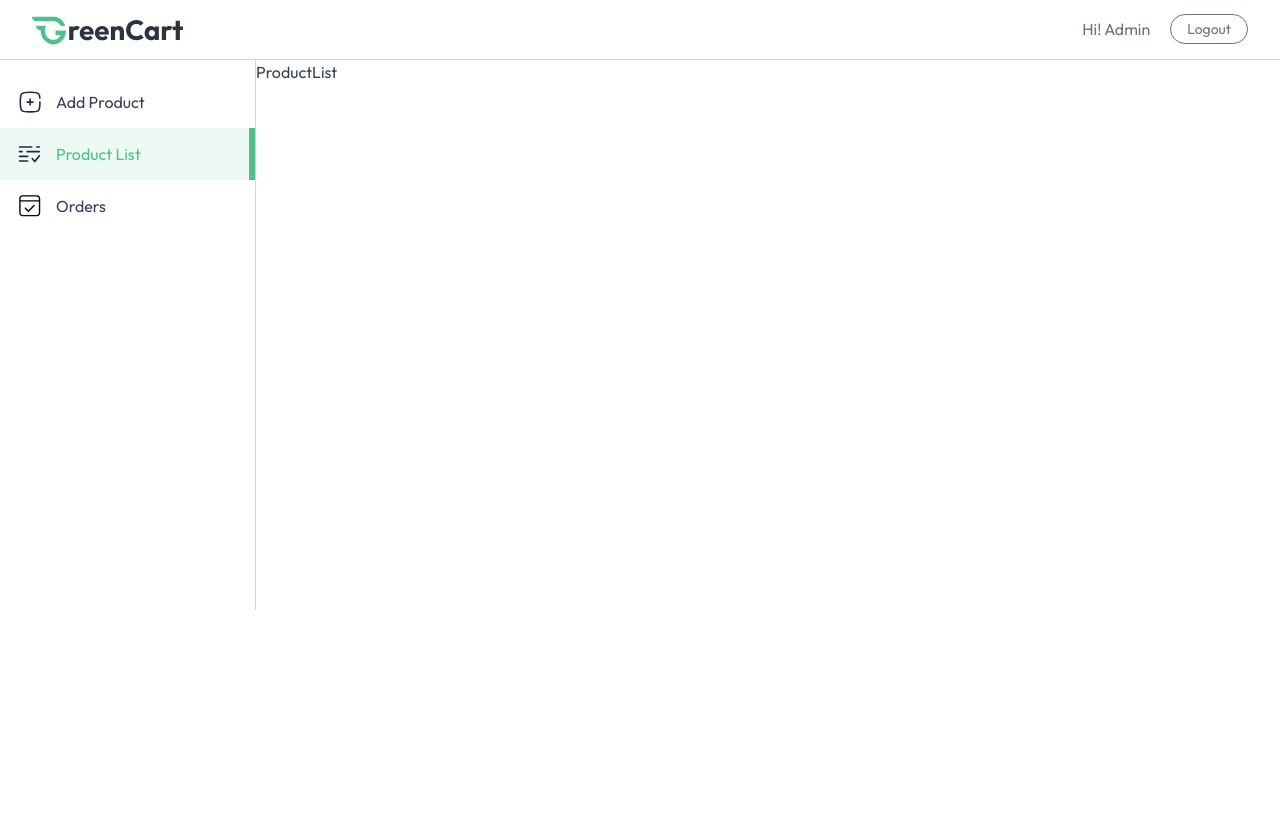
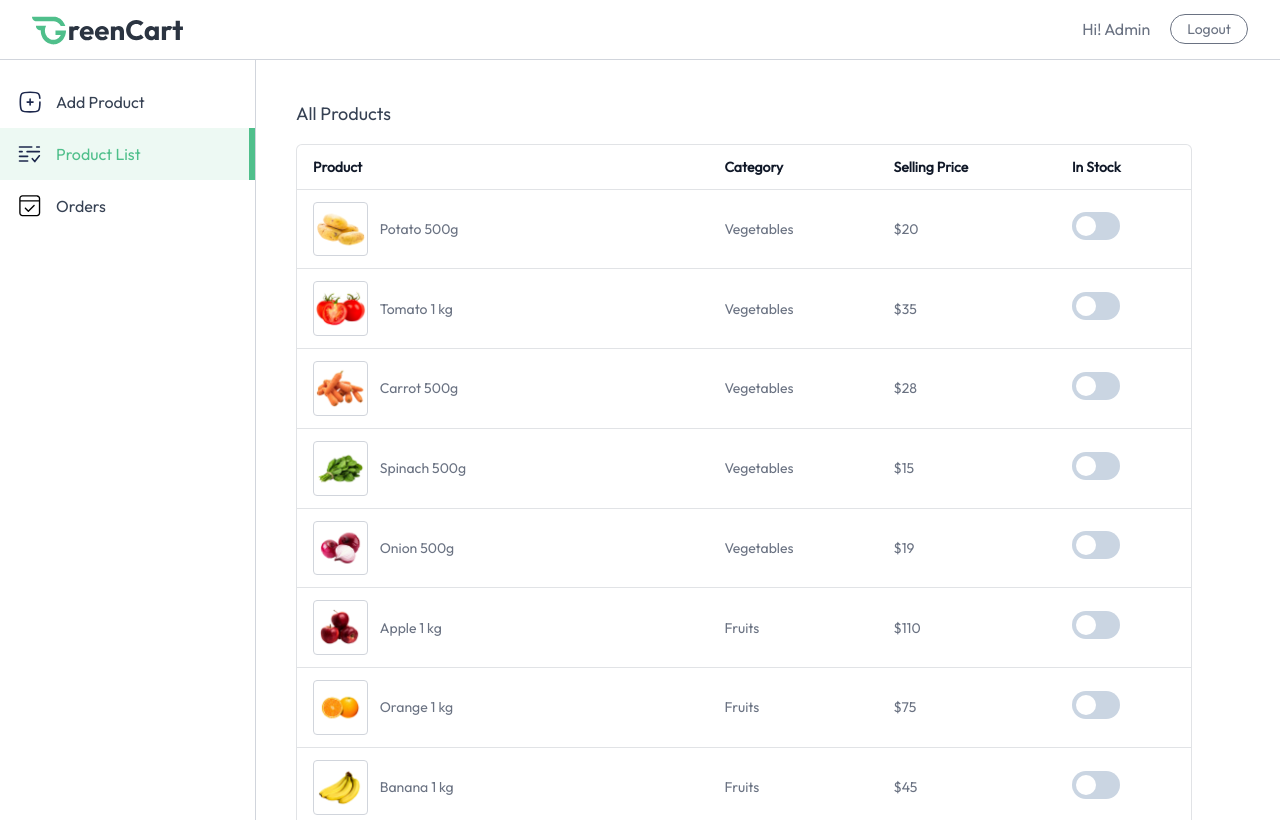
Before and after one commit to sksanoyarali/Greenly, a React (Vite) app in the folder frontend/: page /seller/product-list in a window 1280 px wide. Both pictures are taken after typing "name@example.com", "Sample123" into the empty fields and a click on the button "Login". Built offline with nearby package versions, Linux system fonts and the light colour scheme.

Commit message:
added productlist page for seller

```diff
--- a/frontend/src/pages/seller/ProductList.jsx
+++ b/frontend/src/pages/seller/ProductList.jsx
@@ -1,7 +1,59 @@
 import React from 'react'
+import { useAppContext } from '../../context/appContext'
 
 const ProductList = () => {
-  return <div>ProductList</div>
+  const { products, currency } = useAppContext()
+  return (
+    <div className="no-scrollbar flex-1 h-[95vh] overflow-y-scroll flex flex-col justify-between">
+      <div className="w-full md:p-10 p-4">
+        <h2 className="pb-4 text-lg font-medium">All Products</h2>
+        <div className="flex flex-col items-center max-w-4xl w-full overflow-hidden rounded-md bg-white border border-gray-500/20">
+          <table className="md:table-auto table-fixed w-full overflow-hidden">
+            <thead className="text-gray-900 text-sm text-left">
+              <tr>
+                <th className="px-4 py-3 font-semibold truncate">Product</th>
+                <th className="px-4 py-3 font-semibold truncate">Category</th>
+                <th className="px-4 py-3 font-semibold truncate hidden md:block">
+                  Selling Price
+                </th>
+                <th className="px-4 py-3 font-semibold truncate">In Stock</th>
+              </tr>
+            </thead>
+            <tbody className="text-sm text-gray-500">
+              {products.map((product) => (
+                <tr key={product._id} className="border-t border-gray-500/20">
+                  <td className="md:px-4 pl-2 md:pl-4 py-3 flex items-center space-x-3 truncate">
+                    <div className="border border-gray-300 rounded overflow-hidden">
+                      <img
+                        src={product.image[0]}
+                        alt="Product"
+                        className="w-16"
+                      />
+                    </div>
+                    <span className="truncate max-sm:hidden w-full">
+                      {product.name}
+                    </span>
+                  </td>
+                  <td className="px-4 py-3">{product.category}</td>
+                  <td className="px-4 py-3 max-sm:hidden">
+                    {currency}
+                    {product.offerPrice}
+                  </td>
+                  <td className="px-4 py-3">
+                    <label className="relative inline-flex items-center cursor-pointer text-gray-900 gap-3">
+                      <input type="checkbox" className="sr-only peer" />
+                      <div className="w-12 h-7 bg-slate-300 rounded-full peer peer-checked:bg-blue-600 transition-colors duration-200"></div>
+                      <span className="dot absolute left-1 top-1 w-5 h-5 bg-white rounded-full transition-transform duration-200 ease-in-out peer-checked:translate-x-5"></span>
+                    </label>
+                  </td>
+                </tr>
+              ))}
+            </tbody>
+          </table>
+        </div>
+      </div>
+    </div>
+  )
 }
 
 export default ProductList
--- a/frontend/src/pages/seller/SelllerLayout.jsx
+++ b/frontend/src/pages/seller/SelllerLayout.jsx
@@ -35,7 +35,7 @@
         </div>
       </div>
       <div className="flex">
-        <div className="md:w-64 w-16 border-r h-[550px] text-base border-gray-300 pt-4 flex flex-col transition-all duration-300">
+        <div className="md:w-64 w-16 h-[95vh] border-r text-base border-gray-300 pt-4 flex flex-col ">
           {sidebarLinks.map((item) => (
             <NavLink
               to={item.path}
```
